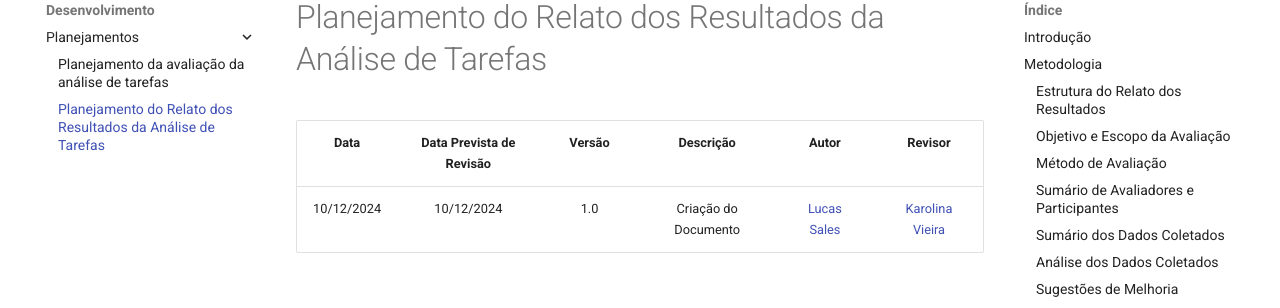
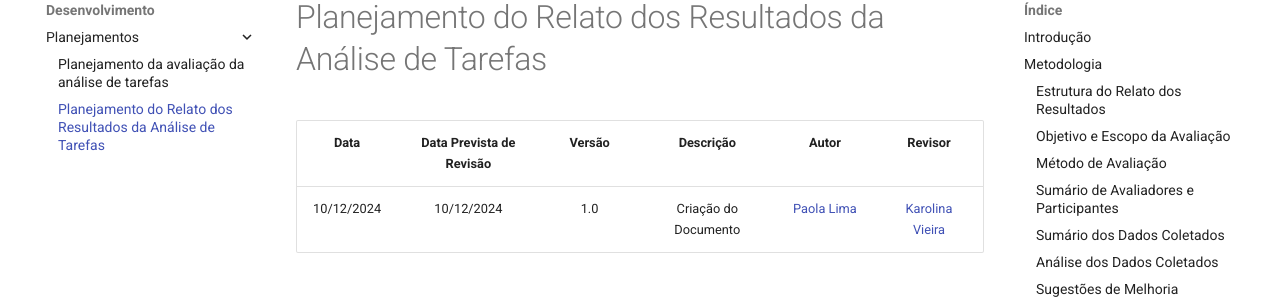
Before and after one commit to Interacao-Humano-Computador/2024.2-Grupo02, an MkDocs documentation site: the page built from docs/Desenvolvimento/PlanejamentoRelatoAnáliseTarefas.md, in a window 1280 px wide and 900 px high. Shown: the part 149-457 px from the top of the window. Built offline with MkDocs 1.6.1 and Material for MkDocs 9.7.7, drawn with Linux system fonts in a browser that asks for light colours; comment, search, counter and statistics services are not loaded.

Commit message:
Update PlanejamentoRelatoAnáliseTarefas.md

```diff
--- a/docs/Desenvolvimento/PlanejamentoRelatoAnáliseTarefas.md
+++ b/docs/Desenvolvimento/PlanejamentoRelatoAnáliseTarefas.md
@@ -2,7 +2,7 @@
 
 |    Data    | Data Prevista de Revisão | Versão |      Descrição       |                    Autor                    | Revisor |
 | :--------: | :----------------------: | :----: | :------------------: | :-----------------------------------------: | :-----: |
-| 10/12/2024 |        10/12/2024        |  1.0   | Criação do Documento | [Lucas Sales](https://github.com/Lux-Sales) |    [Karolina Vieira](https://github.com/Karolina91)     |
+| 10/12/2024 |        10/12/2024        |  1.0   | Criação do Documento | [Paola Lima](https://github.com/paolaalim) |    [Karolina Vieira](https://github.com/Karolina91)     |
 
 ## Introdução
 Este documento foi elaborado com base no Planejamento da Avaliação da Análise de Tarefas para o site da Defensoria Pública do Distrito Federal (DPDF). O objetivo principal é estruturar os dados coletados durante a análise das tarefas realizadas pelos usuários. A partir deste planejamento, será produzido o relato de resultados que destacará pontos de melhoria para o sistema, além de sugestões de aprimoramento.
```
